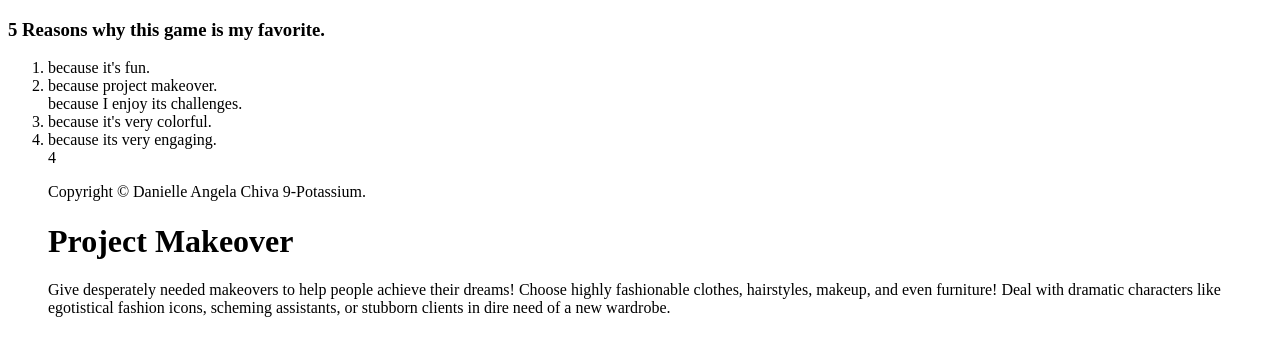
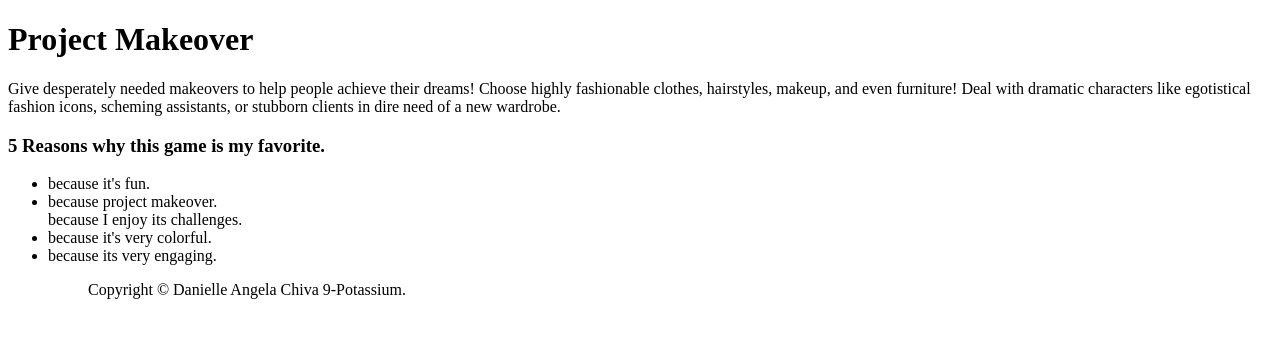
Before and after one commit to daachiva/Potasium-Lab1-Chiva, a plain HTML site: page index.html in a window 1280 px wide. Drawn offline with Linux system fonts and the light colour scheme.

Commit message:
index.html

```diff
--- a/index.html
+++ b/index.html
@@ -10,21 +10,20 @@
      </head>
      <body>
           <div>
-              <span>
-
-
+               <h1>Project Makeover</h1>
+               <p>Give desperately needed makeovers to help people achieve their dreams! Choose highly fashionable clothes, hairstyles, makeup, and even furniture! Deal with dramatic characters like egotistical fashion icons, scheming assistants, or stubborn clients in dire need of a new wardrobe.</p>
+          </div>
+          <span>
               <h3>5 Reasons why this game is my favorite.</h3>
-               <ol>
+               <ul>
                    <li>because it's fun.</li>
                    <li>because project makeover.</li>
                    <l1>because I enjoy its challenges.</li>
                    <li>because it's very colorful.</li>
                    <li>because its very engaging.</li>
-              </span>         4
+               <ul>
+              </span>
 
               <p> Copyright &copy; Danielle Angela Chiva 9-Potassium.</p>
-               <h1>Project Makeover</h1>
-               <p>Give desperately needed makeovers to help people achieve their dreams! Choose highly fashionable clothes, hairstyles, makeup, and even furniture! Deal with dramatic characters like egotistical fashion icons, scheming assistants, or stubborn clients in dire need of a new wardrobe.</p>
-          </div>
      </body>
 </html>
```
